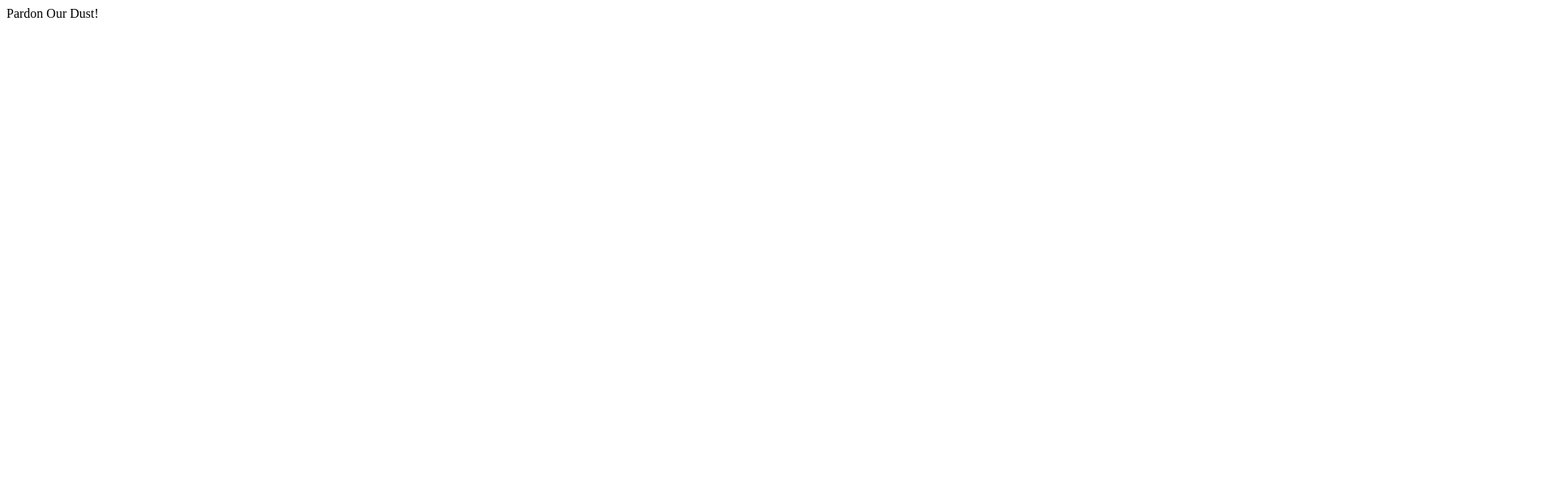
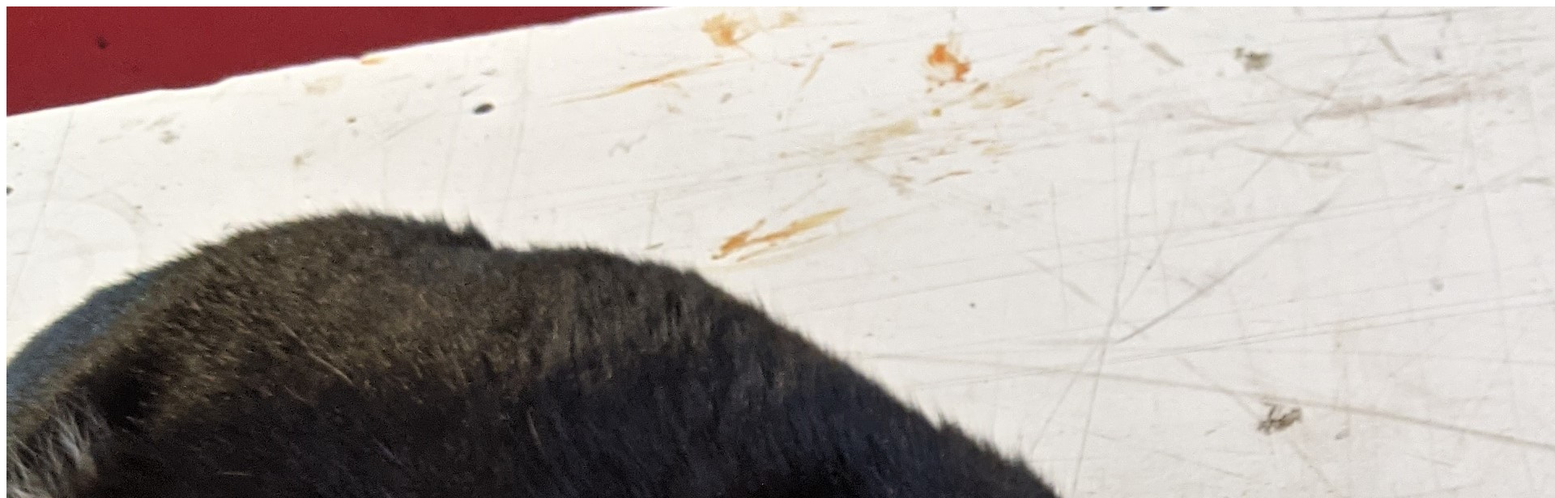
Before and after one commit to GoldenEru/GoldenEru.github.io, a plain HTML site: page index.html in a window 1280 px wide. Shown: the top 616 px of the page at 81% size, 1920 px wide, since content can reach past the window. Drawn offline with Linux system fonts and the light colour scheme.

Commit message:
Added maintainence picture

```diff
--- a/index.html
+++ b/index.html
@@ -1 +1,3 @@
+<img src="./media/Melvin001.jpg" />
+
 Pardon Our Dust!
```
Also changed, not shown: media/Melvin001.jpg (added).
